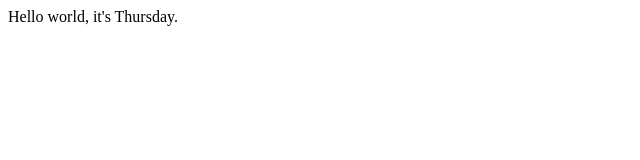
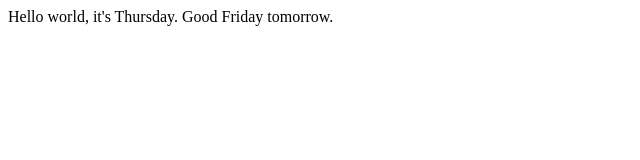
Before and after one commit to dominicwestall/dominicwestall.github.io, a plain HTML site: page index.html in a window 1280 px wide. Shown: the whole page, without its empty margins (0-640 px from the left). Drawn offline with Linux system fonts and the light colour scheme.

Commit message:
Added 'Good Friday' message

```diff
--- a/index.html
+++ b/index.html
@@ -7,6 +7,6 @@
     <title>Document</title>
 </head>
 <body>
-    Hello world, it's Thursday.
+    Hello world, it's Thursday. Good Friday tomorrow.
 </body>
 </html>
```
